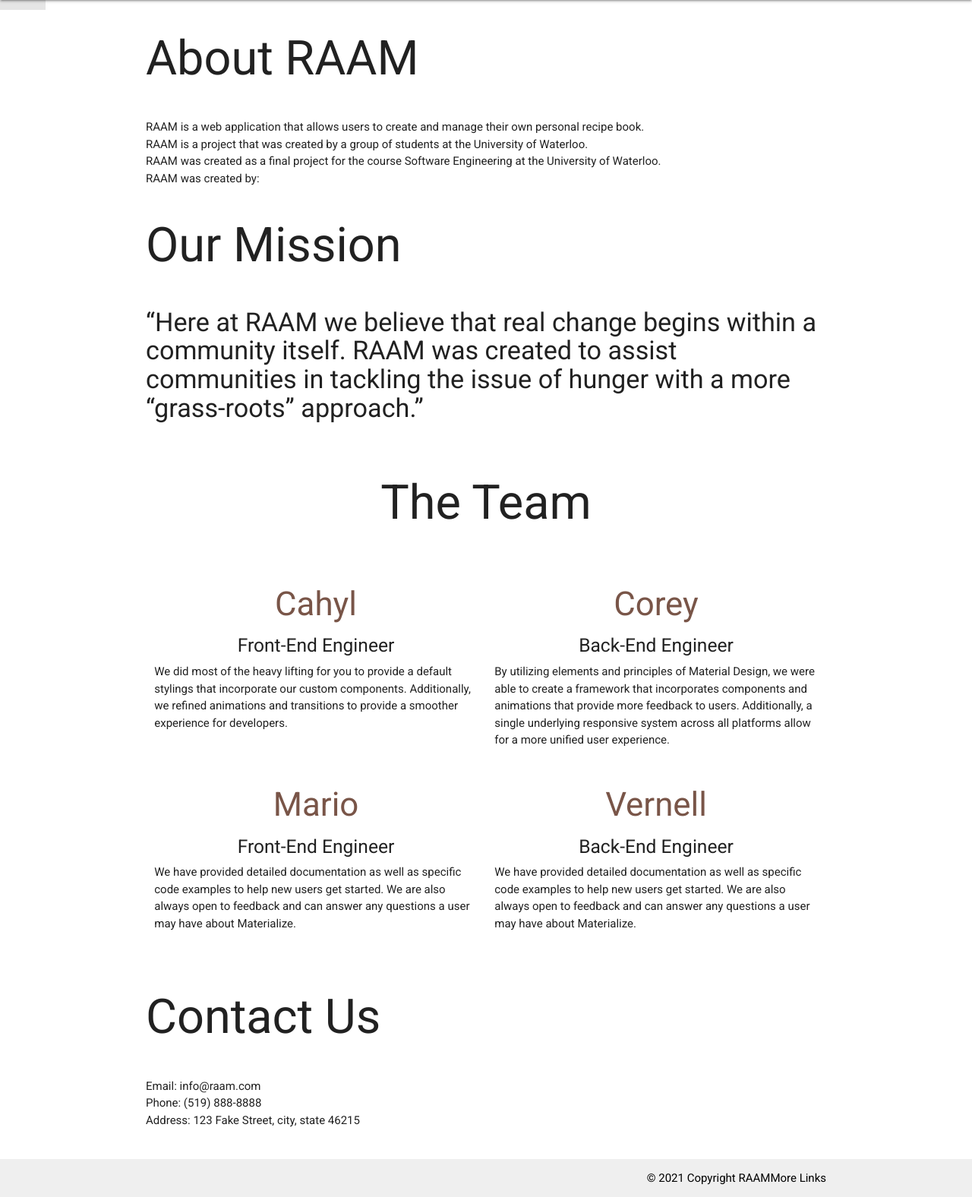
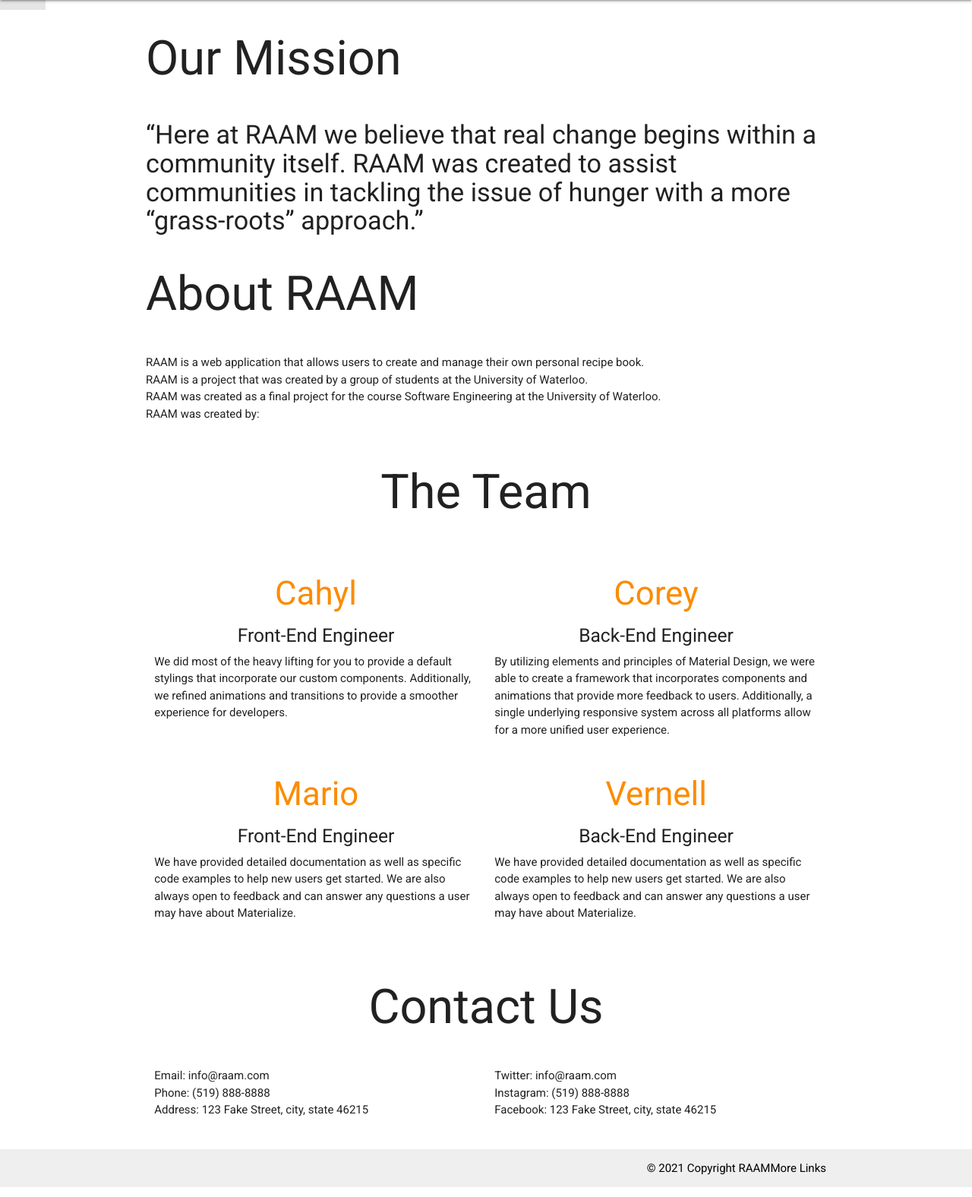
Before and after one commit to mariorojasac/raam, a Django app: page /about/ in a window 1280 px wide. Shown: the part 64-1640 px from the top of the page at 76% size. Run offline with Django 3.2, Linux system fonts and the light colour scheme.

Commit message:
adding about

```diff
--- a/main_app/templates/about.html
+++ b/main_app/templates/about.html
@@ -1,42 +1,38 @@
-{% extends 'base.html' %}
-
-{% block content %}
+{% extends 'base.html' %} {% block content %}
 <div>
   <div class="container">
     <div class="row">
-    <h1> About RAAM </h1>
+      <h1>Our Mission</h1>
+    </div>
+
+    <div>
+      <h4>
+        “Here at RAAM we believe that real change begins within a community
+        itself. RAAM was created to assist communities in tackling the issue of
+        hunger with a more “grass-roots” approach.”
+      </h4>
+    </div>
+  </div>
+
+  <div class="container">
+    <div class="row">
+      <h1>About RAAM</h1>
     </div>
 
     <div>
       <p>
-        RAAM is a web application that allows users to create and manage their own
-        personal recipe book.
+        RAAM is a web application that allows users to create and manage their
+        own personal recipe book.
       </p>
       <p>
-        RAAM is a project that was created by a group of students at the University of
-        Waterloo.
+        RAAM is a project that was created by a group of students at the
+        University of Waterloo.
       </p>
       <p>
         RAAM was created as a final project for the course Software Engineering
         at the University of Waterloo.
       </p>
-    <p>
-        RAAM was created by:
-    </p>
-
-</div>
-</div>
-
-
-<div class="container">
-<div class="row">
-    <h1> Our Mission </h1>
-</div>
-
-<div>
-    <h4>
-       “Here at RAAM we believe that real change begins within a  community itself. RAAM was created to assist communities in tackling the issue of hunger with a more “grass-roots” approach.”
-    </h4>
+      <p>RAAM was created by:</p>
     </div>
   </div>
 
@@ -50,74 +46,82 @@
       <div class="row">
         <div class="col s6 m6">
           <div class="icon-block">
-              <h3 class="center brown-text">Cahyl</h3>
+            <h3 class="center orange-text text-darken-1">Cahyl</h3>
             <h5 class="center">Front-End Engineer</h5>
 
-              <p class="light">We did most of the heavy lifting for you to provide a default stylings that incorporate our custom components. Additionally, we refined animations and transitions to provide a smoother experience for developers.</p>
+            <p class="light">
+              We did most of the heavy lifting for you to provide a default
+              stylings that incorporate our custom components. Additionally, we
+              refined animations and transitions to provide a smoother
+              experience for developers.
+            </p>
           </div>
         </div>
 
         <div class="col s6 m6">
           <div class="icon-block">
-              <h3 class="center brown-text">Corey</h3>
+            <h3 class="center orange-text text-darken-1">Corey</h3>
             <h5 class="center">Back-End Engineer</h5>
 
-            <p class="light">By utilizing elements and principles of Material Design, we were able to create a framework that incorporates components and animations that provide more feedback to users. Additionally, a single underlying responsive system across all platforms allow for a more unified user experience.</p>
+            <p class="light">
+              By utilizing elements and principles of Material Design, we were
+              able to create a framework that incorporates components and
+              animations that provide more feedback to users. Additionally, a
+              single underlying responsive system across all platforms allow for
+              a more unified user experience.
+            </p>
           </div>
         </div>
-
       </div>
       <div class="row">
         <div class="col s12 m6">
           <div class="icon-block">
-              <h3 class="center brown-text">Mario</h3>
+            <h3 class="center orange-text text-darken-1">Mario</h3>
             <h5 class="center">Front-End Engineer</h5>
 
-              <p class="light">We have provided detailed documentation as well as specific code examples to help new users get started. We are also always open to feedback and can answer any questions a user may have about Materialize.</p>
+            <p class="light">
+              We have provided detailed documentation as well as specific code
+              examples to help new users get started. We are also always open to
+              feedback and can answer any questions a user may have about
+              Materialize.
+            </p>
           </div>
         </div>
         <div class="col s12 m6">
           <div class="icon-block">
-                <h3 class="center brown-text">Vernell</h3>
+            <h3 class="center orange-text text-darken-1">Vernell</h3>
             <h5 class="center">Back-End Engineer</h5>
 
-
-            <p class="light">We have provided detailed documentation as well as specific code examples to help new users get started. We are also always open to feedback and can answer any questions a user may have about Materialize.</p>
+            <p class="light">
+              We have provided detailed documentation as well as specific code
+              examples to help new users get started. We are also always open to
+              feedback and can answer any questions a user may have about
+              Materialize.
+            </p>
+          </div>
+        </div>
       </div>
     </div>
   </div>
 
+  <div class="container">
+    <div class="row center">
+      <h1>Contact Us</h1>
+    </div>
+
+    <div class="row">
+      <div class="col s12 m6">
+        <p>Email: info@raam.com</p>
+        <p>Phone: (519) 888-8888</p>
+        <p>Address: 123 Fake Street, city, state 46215</p>
+      </div>
+      <div class="col s12 m6">
+        <p>Twitter: info@raam.com</p>
+        <p>Instagram: (519) 888-8888</p>
+        <p>Facebook: 123 Fake Street, city, state 46215</p>
+      </div>
+    </div>
   </div>
 </div>
 
-
-
-
-<div class="container">
-<div class="row">
-    <h1> Contact Us </h1>
-</div>
-
-<div class="row">
-    <p>
-        Email: info@raam.com
-    </p>
-    <p>
-        Phone: (519) 888-8888
-    </p>
-    <p>
-        Address: 123 Fake Street, city, state 46215
-    </p>
-</div>
-</div>
-
-
-
-
-
-
-
-</div>
-
-
 {% endblock %}
```
Lines whose indentation alone changed are shown as unchanged.
